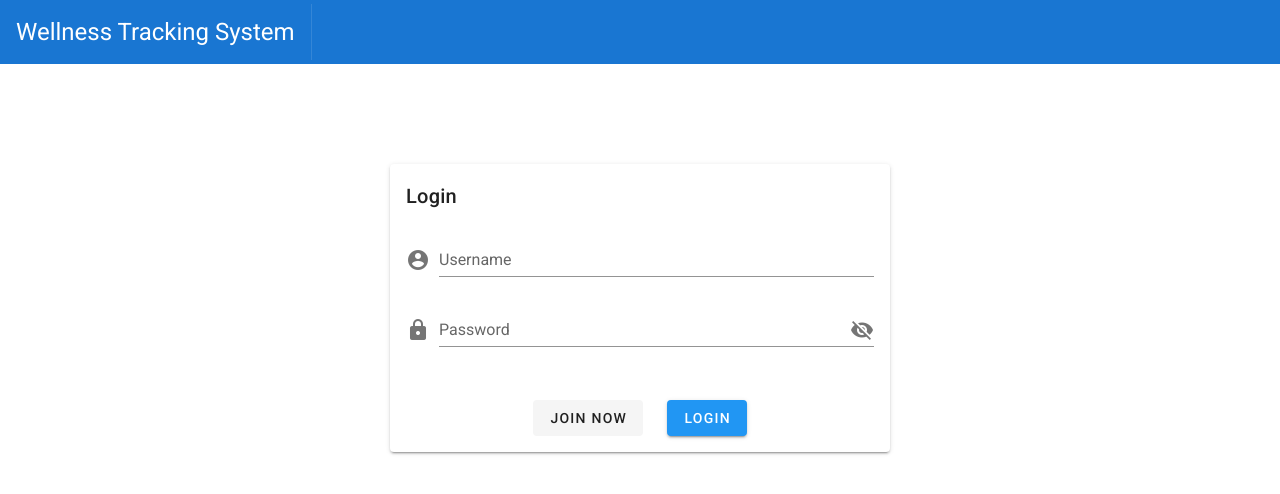
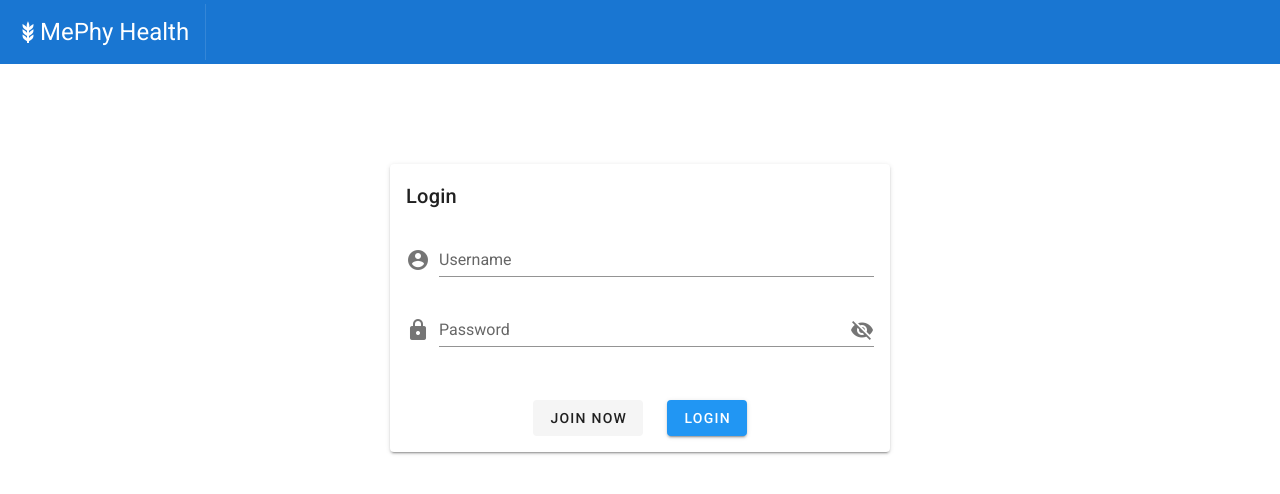
Before and after one commit to IU-P465-565-Team-3/wellness-tracking-system-app, a Vue app: page /login in a window 1280 px wide. Shown: the top 494 px of the page. Built offline with nearby package versions, Linux system fonts and the light colour scheme; what vuetify-datetime-picker would draw is missing.

Commit message:
Update navigation options

```diff
--- a/src/App.vue
+++ b/src/App.vue
@@ -1,14 +1,19 @@
 <template>
   <v-app>
-    <v-app-bar
-      app
-      color="primary"
-      flat
-      dark
-    >
-      <div class="d-flex headline align-center">
-        Wellness Tracking System
-      </div>
+    <v-app-bar app color="primary" flat dark>
+      <router-link
+        tag="div"
+        :to="
+          $route.name === 'Login' || $route.name === 'Registration'
+            ? '/'
+            : 'dashboard'
+        "
+        class="d-flex headline align-center"
+        :style="{ cursor: 'pointer' }"
+      >
+        <v-icon>mdi-barley</v-icon>
+        MePhy Health
+      </router-link>
       <v-divider vertical class="mx-4" />
       <v-row v-if="$route.name !== 'Login' && $route.name !== 'Registration'">
         <v-col class="shrink">
@@ -31,7 +36,7 @@
             <v-icon>mdi-meditation</v-icon>
           </v-btn>
         </v-col>
-        <v-col  class="shrink">
+        <v-col class="shrink">
           <v-btn small depressed fab color="primary" to="chat">
             <v-icon>mdi-chat</v-icon>
           </v-btn>
@@ -42,9 +47,14 @@
             <v-icon>mdi-account</v-icon>
           </v-btn>
         </v-col>
+        <!-- <v-col class="shrink">
+        <v-btn small depressed fab color="primary">
+          <v-icon>mdi-menu</v-icon>
+        </v-btn>
+      </v-col> -->
         <v-col class="shrink">
-          <v-btn small depressed fab color="primary">
-            <v-icon>mdi-menu</v-icon>
+          <v-btn small depressed fab color="primary" to="login">
+            <v-icon>mdi-logout</v-icon>
           </v-btn>
         </v-col>
       </v-row>
@@ -65,11 +75,7 @@ export default {
     //
   }),
   computed: {
-    ...mapGetters([
-      'isClient',
-      'isProfessional',
-      'isAdmin'
-    ])
+    ...mapGetters(['isClient', 'isProfessional', 'isAdmin'])
   },
   methods: {
     ...mapActions(['retrieveUser'])
--- a/src/components/Dashboard.vue
+++ b/src/components/Dashboard.vue
@@ -51,7 +51,7 @@
       </v-col>
     </v-row>
     <v-row class="ma-2" v-else>
-      Metrics are currently unavailable for your role.
+      <v-btn class="primary" to="create">Create a Listing</v-btn>
     </v-row>
   </v-container>
 </template>
@@ -132,7 +132,6 @@ export default {
     this.recommendationTag1 = tagMap.get(tagId1)
     this.recommendationTag2 = tagMap.get(tagId2)
     this.recommendationTag3 = tagMap.get(tagId3)
-    console.log(tagId1, tagId2, tagMap)
 
     const tagListingCollection = [this.tagListings1, this.tagListings2, this.tagListings3];
     [this.recommendationTag1, this.recommendationTag2, this.recommendationTag3].forEach(async (tag, index) => {
--- a/src/components/MultimediaPost.vue
+++ b/src/components/MultimediaPost.vue
@@ -30,7 +30,6 @@
               </v-col>
             </v-row>
             <v-row v-if="enableCreator">
-              <v-col>Append content</v-col>
               <v-col class="shrink">
                 <v-btn @click="appendContent(ContentType.Text)">
                   <v-icon>
```
